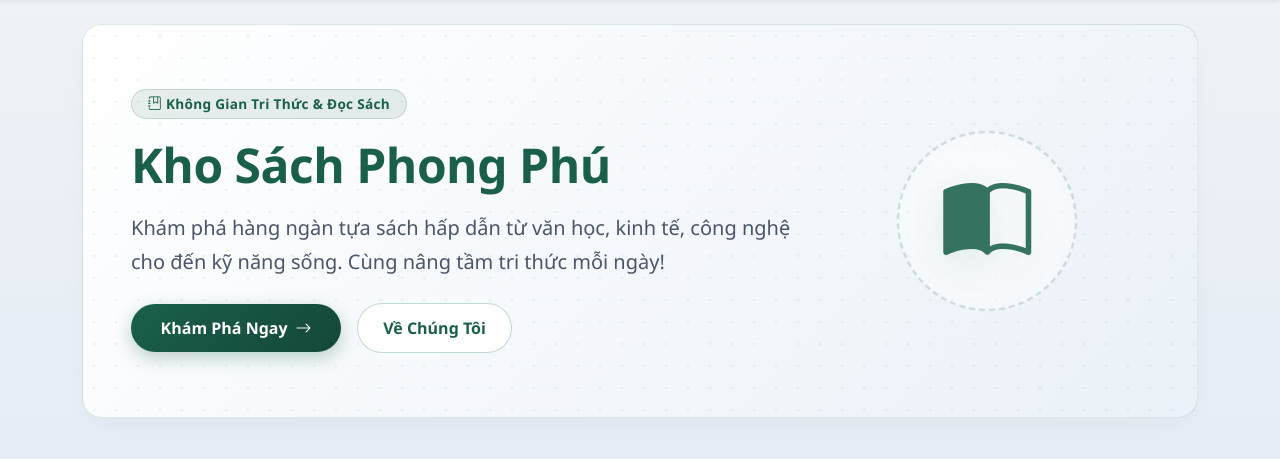
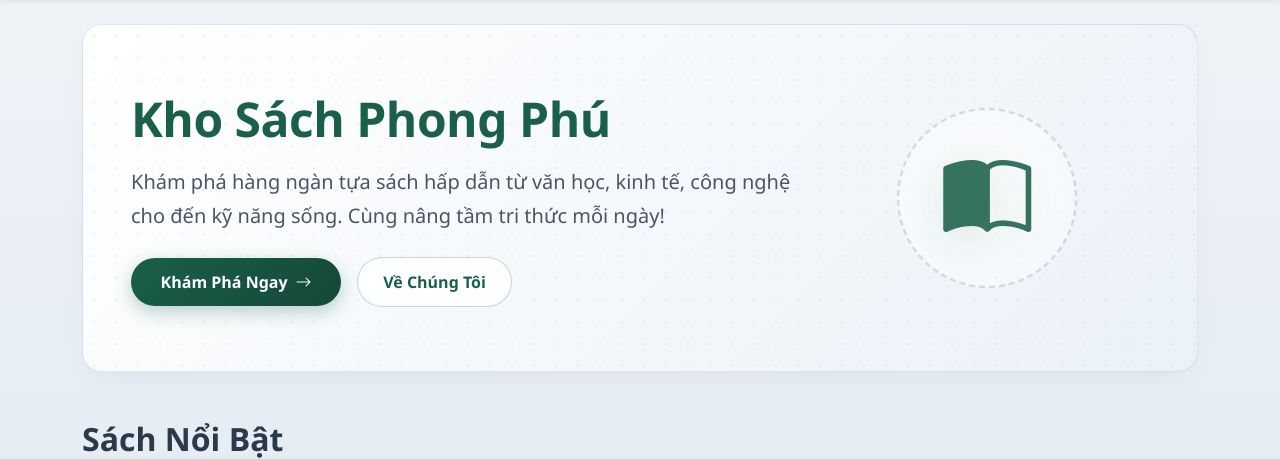
Before and after one commit to Khanhhhoan/WED_BOOKSELL, a PHP site: page / in a window 1280 px wide. Shown: the part 80-539 px from the top of the page. Run offline with PHP 8.4, Linux system fonts and the light colour scheme; data comes from the database, SQL or seed files in the repository.

Commit message:
Remove top badge tag from hero banner

```diff
--- a/app/views/home/index.php
+++ b/app/views/home/index.php
@@ -2,9 +2,6 @@
 <div class="hero-banner p-4 p-md-5 mb-5">
     <div class="row align-items-center">
         <div class="col-lg-8 col-md-7 py-2 py-md-3">
-            <span class="badge rounded-pill hero-badge mb-3">
-                <i class="bi bi-journal-bookmark me-1"></i> Không Gian Tri Thức & Đọc Sách
-            </span>
             <h1 class="display-5 fw-bold hero-title mb-3">Kho Sách Phong Phú</h1>
             <p class="fs-5 hero-subtitle mb-4">
                 Khám phá hàng ngàn tựa sách hấp dẫn từ văn học, kinh tế, công nghệ cho đến kỹ năng sống. Cùng nâng tầm tri thức mỗi ngày!
```
